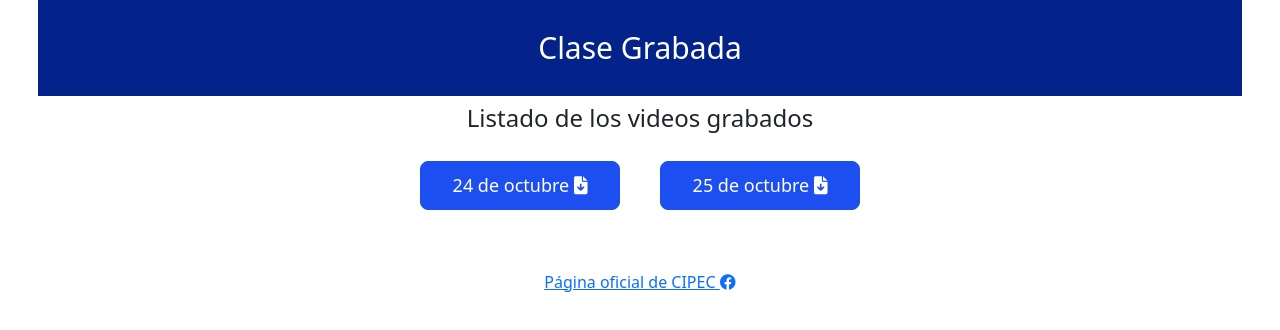
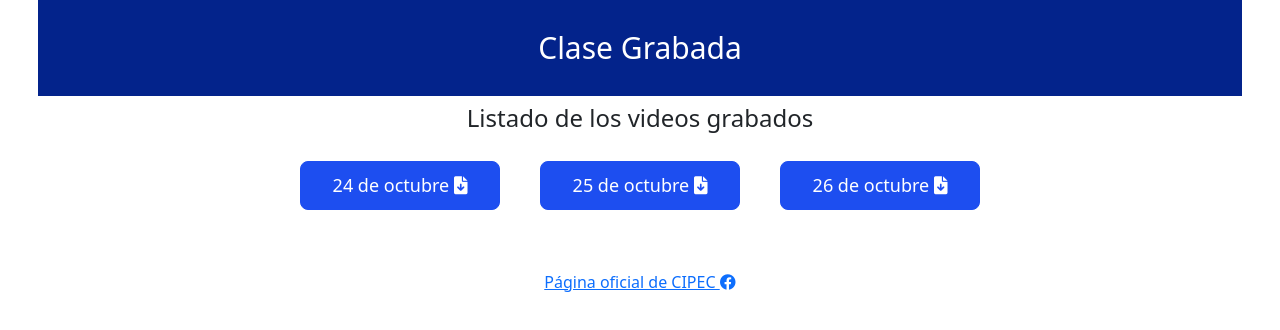
Before and after one commit to luwhizo87/luwhizo87.github.io, a plain HTML site: page index.html in a window 1280 px wide. Drawn offline with nearby package versions, Linux system fonts and the light colour scheme.

Commit message:
Update index.html

```diff
--- a/index.html
+++ b/index.html
@@ -26,6 +26,7 @@
 
             <a href="https://drive.google.com/drive/folders/1OjVvOp-sXCOLU3hyIXvEJWM2z2653Jn5?usp=sharing" target="_blank"> 24 de octubre <i class="fas fa-file-download"></i>  </a>
             <a href="https://drive.google.com/file/d/1LF8XWHQV02_r9avZFQsSBRY2kc438paF/view?usp=sharing" target="_blank"> 25 de octubre <i class="fas fa-file-download"></i>  </a>
+            <a href="https://www.youtube.com/watch?v=W8Cf8P0-ba0" target="_blank"> 26 de octubre <i class="fas fa-file-download"></i>  </a>
 
             <!-- <button class="btn btn-primary btn-lg espacio" > Inicial <i class="fas fa-file-download"></i></button>
             <button class="btn btn-primary btn-lg espacio" > Primaria <i class="fas fa-file-download"></i> </button>
```
